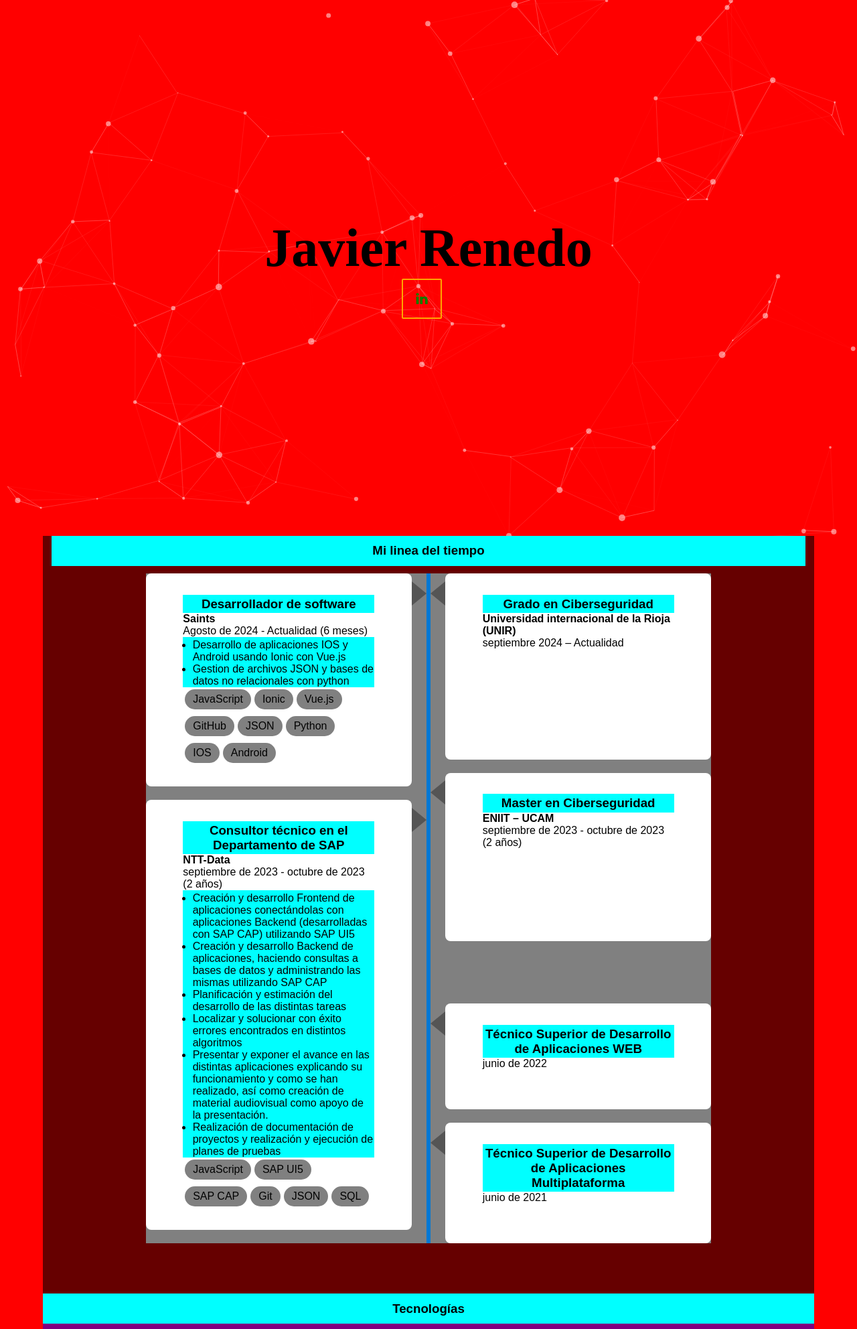
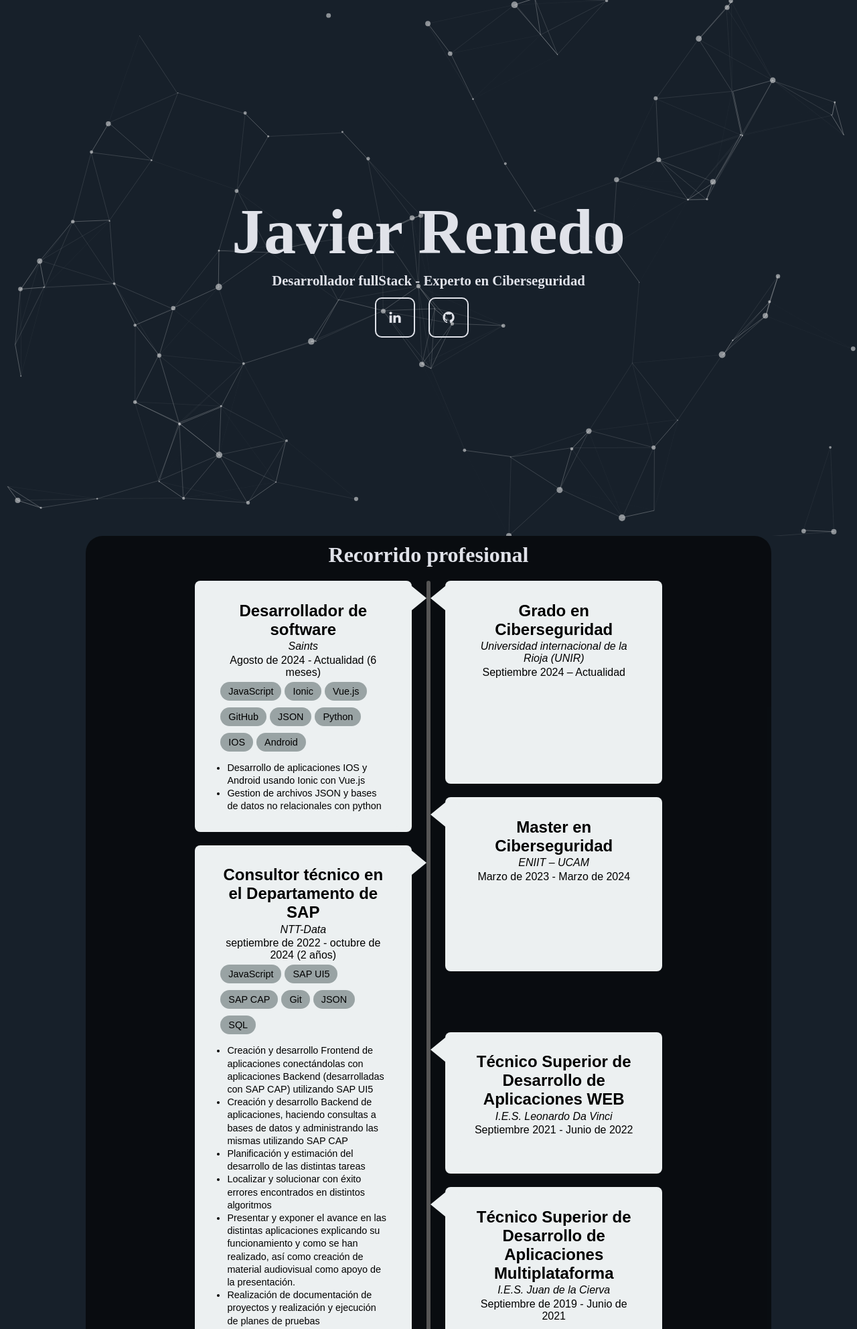
Before and after one commit to renedogj/Curriculum, a PHP site: page / in a window 1280 px wide. Shown: the top 1984 px of the page at 67% size. Run offline with PHP 8.4, Linux system fonts and the light colour scheme.

Commit message:
fix css, add links, finish timeline

```diff
--- a/css/index.css
+++ b/css/index.css
@@ -6,56 +6,48 @@
 
 body {
 	font-family: Arial, sans-serif;
-	margin: 0;
-	padding: 0;
-/*	background-color: #f4f4f4;*/
-background-color: red;
+	background-color: #17202a;
 }
 
 .divBackgroundParticles{
 	position: fixed;
 	width: 100%;
 	height: 100%;
-/*	background-color: blue;*/
-/*	background-size: cover;*/
-/*	background-position: 50% 50%;*/
-/*	background-repeat: no-repeat;*/
 }
 
 
 .div-inicio{
 	width: 100%;
 	height: 100vh;
-	/*	background-color: yellow;*/
-	/*display: grid;
-	grid-template-columns: 1fr 1fr;
-	grid-template-rows: auto 1fr;
-	grid-template-areas:
-		"barraSuperior barraSuperior"
-		"titulo imagen";*/
 	display: flex;
 	justify-content: center;
 	align-items: center;
 	position: relative;
-/*    align-content: center;*/
-/*    flex-direction: column;*/
 }
 
 .divContenedoInicio{
+	width: 100%;
 	display: flex;
 	justify-content: center;
 	align-items: center;
 	position: relative;
-/*    align-content: center;*/
 	flex-direction: column;
 }
 
 .h1-inicioNombre{
 	width: 100%;
 	text-align: center;
-	font-size: 5em;
+	font-size: 6em;
 	font-family: Century;
+	color: #e0e2e9;
+}
 
+.h3-inicio {
+	text-align: center;
+	font-family: Century;
+	color: #e0e2e9;
+	padding: 0.5%;
+    font-size: 1.3em;
 }
 
 .div-skills{
@@ -78,10 +70,15 @@ flex-direction: column;
 }
 
 section h3 {
-	background-color: cyan;
 	text-align: center;
 	padding: 1%;
-	font-size: 1.5e
+	font-size: 1.5em;
+}
+
+.h3-title{
+	font-family: Century;
+	color: #e0e2e9;
+	font-size: 2rem;
 }
 
 /*RRSS*/
@@ -90,25 +87,24 @@ section h3 {
 	flex-grow: 1;
 	display: flex;
 	justify-content: center;
+	padding: 0.5%;
 }
 
 .div-inicio-RRSS a {
-	text-decoration: none !important;
+	text-decoration: none;
 	width: 60px;
 	height: 60px;
 	display: flex;
 	align-items: center;
 	justify-content: center;
-	border-radius: 2px;
 	margin-right: 20px;
 	font-size: 20px;
 	overflow: hidden;
 	position: relative;
-	color: green;
-	border: 2px solid orange;
+	color: #e0e2e9;
+	border: 2px solid #e0e2e9;
+	border-radius: 10px;
 	transition: all 0.2s linear 0s;
-
-
 }
 
 .div-inicio-RRSS  a i {
@@ -133,7 +129,6 @@ section h3 {
 }
 
 .div-inicio-RRSS a {
-
 	&:after {
 		content: "";
 		display: block;
@@ -144,8 +139,8 @@ section h3 {
 		right: 0;
 		margin: auto;
 		position: absolute;
-		background-color: white;
-		border-radius: purple;
+		background-color: #e0e2e9;
+		border-radius: 5px;
 	}
 
 	&:hover {
@@ -157,61 +152,6 @@ section h3 {
 		}
 	}
 }
-}
-
-
-.div-inicioFoto{
-	/*background-repeat: no-repeat;
-	background-position: right center;*/
-	/*background-size: 150%;
-	grid-area: imagen;*/
-}
-
-/*.div-inicio{
-	background-color: rgba(50,50,50,0.5);
-	position: relative;
-	width: 100%;
-	display: flex;
-	flex-wrap: nowrap;
-	justify-content: space-evenly;
-	align-items: center;
-}*/
-/*
-.div-inicio-inicialesIdiomas{
-	position: relative;
-	width: 18%;
-	display: flex;
-	flex-wrap: wrap;
-	justify-content: space-evenly;
-	align-items: center;
-	column-gap: 2px;
-}
-
-.div-inicio-inicialesIdiomas span{
-	flex-grow: 1;
-	text-align: center;
-	font-size: 17px;
-}
-
-.div-inicio-inicialesIdiomas a{
-	color: #FBFAFB;
-}*/
-
-/*@media(max-width: 700px){
-	.div-inicio-letrasOMI h1{
-		font-size: 5em;
-	}
-}
-
-@media(max-width: 500px){
-	.div-inicio-letrasOMI h1{
-		font-size: 3.5em;
-	}
-
-	.div-inicio-inicialesIdiomas span{
-		font-size: 14px;
-	}
-}*/
 
 .extra {
 	width: 100%;
--- a/css/timeline.css
+++ b/css/timeline.css
@@ -1,26 +1,17 @@
 .timeline {
 	background-color: rgba(0, 0, 0, 0.6);
 	position: relative;
-	width: 90%;
+	width: 80%;
 	margin: auto;
 	padding: 0 1% 5% 1%;
-/*	height: 800px;*/
-/*	width: 60%;*/
-/*	max-width: 0 20%;*/
-/*	margin: 50px auto;*/
-/*	display: flex;*/
-/*	gap: 50px;*/
-/*	flex-direction: row;*/
+	border-radius: 25px;
+	margin-bottom: 1%;
 }
 
 .divContenedoraTimeline{
-	background-color: grey;
 	position: relative;
-	width: 75%;
-/*	height: 800px;*/
-/*	max-width: 0 20%;*/
+	width: 70%;
 	margin: 1% auto;
-/*	margin-top: 50px;*/
 	display: flex;
 	gap: 50px;
 	flex-direction: row;
@@ -31,11 +22,12 @@
 	content: '';
 	position: absolute;
 	width: 6px;
-	background-color: #0078d4;
+	background-color: #555;
 	top: 0;
 	bottom: 0;
 	left: 50%;
 	margin-left: -3px;
+	border-radius: 10px;
 }
 
 .experiencia,
@@ -47,9 +39,9 @@
 }
 
 .container {
-	padding: 3% 9%;
+	padding: 2.5% 5%;
 	position: relative;
-	background-color: white;
+	background-color: #ecf0f1;
 	border-radius: 8px;
 }
 
@@ -65,12 +57,12 @@
 
 .experiencia .container::before {
 	right: -22px;
-	border-left: 22px solid #555;
+	border-left: 22px solid #ecf0f1;
 }
 
 .formacion .container::before {
 	left: -22px;
-	border-right: 22px solid #555;
+	border-right: 22px solid #ecf0f1;
 }
 
 .experiencia-2 {
@@ -107,15 +99,27 @@
 
 .content {
 	padding: 20px;
-	background-color: white;
+	background-color: #ecf0f1;
 	position: relative;
 	border-radius: 8px;
-/*	box-shadow: 0 2px 5px rgba(0, 0, 0, 0.2);*/
+}
+
+.empresa,
+.institucion {
+	text-align: center;
+	font-weight: normal;
+	font-style: oblique;
+}
+
+.periodo{
+	text-align: center;
+	padding: 1% 0;
 }
 
 .ulDescripcion{
-	background-color: cyan;
-	padding: 1% 0 0 5%;
+	padding: 5% 0 0 5%;
+	font-size: 0.9rem;
+	line-height: 1.2rem;
 }
 
 .divTecnologias {
@@ -129,12 +133,13 @@
 }
 
 .divTecnologias span {
-	background-color: grey;
+	background-color: #99a3a4;
 	position: relative;
 	padding: 1% 3%;
 	border-radius: 40%;
+	font-size: 0.9rem;
 	padding: 6px 12px;
-	border-radius: 25px;
+	border-radius: 25px
 }
 
 
--- a/index.php
+++ b/index.php
@@ -23,8 +23,10 @@
 	<section class="div-inicio">
 		<div class="divContenedoInicio">
 			<h1 class="h1-inicioNombre" id="h1-InicioNombre"></h1>
+			<h3 class="h3-inicio">Desarrollador fullStack - Experto en Ciberseguridad</h3>
 			<div class="div-inicio-RRSS">
-				<a href="#" class="in" title="Join us on Linked In"><i class="fa fa-linkedin" aria-hidden="true"></i></a>
+				<a href="https://www.linkedin.com/in/javierrenedogonzalez/" class="in" title="Join us on Linked In" target="_blank"><i class="fa fa-linkedin" aria-hidden="true"></i></a>
+				<a href="https://github.com/renedogj" class="in" title="Join us on Linked In" target="_blank"><i class="fa fa-github" aria-hidden="true"></i></a>
 			</div>
 		</div>
 	</section>
--- a/views/certificaciones.html
+++ b/views/certificaciones.html
@@ -1,5 +1,5 @@
 	<section class="certificaciones">
-		<h3>Certificaciones</h3>
+		<h3 class="h3-title">Certificaciones</h3>
 		<div class="divContenedorCertificaciones">
 			<div class="certificacion">
 				<img src="img/logo_microsoft_azure_fundamentals.png">
--- a/views/proyectos.html
+++ b/views/proyectos.html
@@ -1,5 +1,5 @@
 	<section class="proyectos">
-		<h3>Mis proyectos</h3>
+		<h3 class="h3-title">Mis proyectos</h3>
 		<div class="divContenedorProyectos">
 			<div class="proyecto">
 				<h4>Nombre Proyecto</h4>
--- a/views/tecnologias.html
+++ b/views/tecnologias.html
@@ -1,5 +1,5 @@
 	<section class="tecnologias">
-		<h3>Tecnologías</h3>
+		<h3 class="h3-title">Tecnologías</h3>
 		<div class="divContenedorTecnologias">
 			<div class="cicurloGrandre circuloFronted circuloGrandeLateral">
 				<div class="circuloCentral">
--- a/views/timeline.html
+++ b/views/timeline.html
@@ -1,16 +1,12 @@
 <section class="timeline" id="timeline">
-		<h3>Mi linea del tiempo</h3>
+		<h3 class="h3-title">Recorrido profesional</h3>
 		<div class="divContenedoraTimeline">
 			<div class="experiencia">
 				<div class="container experiencia-2">
 					<div class="content">
 						<h3>Desarrollador de software</h3>
-						<h4>Saints</h4>
+						<h4 class="empresa">Saints</h4>
 						<p class="periodo">Agosto de 2024 - Actualidad (6 meses)</p>
-						<ul class="ulDescripcion">
-							<li>Desarrollo de aplicaciones IOS y Android usando Ionic con Vue.js</li>
-							<li>Gestion de archivos JSON y bases de datos no relacionales con python</li>
-						</ul>
 						<div class="divTecnologias">
 							<span>JavaScript</span>
 							<span>Ionic</span>
@@ -21,13 +17,25 @@
 							<span>IOS</span>
 							<span>Android</span>
 						</div>
+						<ul class="ulDescripcion">
+							<li>Desarrollo de aplicaciones IOS y Android usando Ionic con Vue.js</li>
+							<li>Gestion de archivos JSON y bases de datos no relacionales con python</li>
+						</ul>
 					</div>
 				</div>
 				<div class="container experiencia-1">
 					<div class="content">
 						<h3>Consultor técnico en el Departamento de SAP</h3>
-						<h4>NTT-Data</h4>
-						<p class="periodo">septiembre de 2023 - octubre de 2023 (2 años)</p>
+						<h4 class="empresa">NTT-Data</h4>
+						<p class="periodo">septiembre de 2022 - octubre de 2024 (2 años)</p>
+						<div class="divTecnologias">
+							<span>JavaScript</span>
+							<span>SAP UI5</span>
+							<span>SAP CAP</span>
+							<span>Git</span>
+							<span>JSON</span>
+							<span>SQL</span>
+						</div>
 						<ul class="ulDescripcion">
 							<li>Creación y desarrollo Frontend de aplicaciones conectándolas con aplicaciones Backend (desarrolladas con SAP CAP) utilizando SAP UI5</li>
 							<li>Creación y desarrollo Backend de aplicaciones, haciendo consultas a bases de datos y administrando las mismas utilizando SAP CAP</li>
@@ -40,14 +48,6 @@
 
 							<li>Realización de documentación de proyectos y realización y ejecución de planes de pruebas</li>
 						</ul>
-						<div class="divTecnologias">
-							<span>JavaScript</span>
-							<span>SAP UI5</span>
-							<span>SAP CAP</span>
-							<span>Git</span>
-							<span>JSON</span>
-							<span>SQL</span>
-						</div>
 					</div>
 				</div>
 				<div class="experiencia--1"></div>
@@ -56,28 +56,30 @@
 				<div class="container formacion-4">
 					<div class="content">
 						<h3>Grado en Ciberseguridad</h3>
-						<h4>Universidad internacional de la Rioja (UNIR)</h4>
-						<p class="periodo">septiembre 2024 – Actualidad</p>
+						<h4 class="institucion">Universidad internacional de la Rioja (UNIR)</h4>
+						<p class="periodo">Septiembre 2024 – Actualidad</p>
 					</div>
 				</div>
 				<div class="container formacion-3">
 					<div class="content">
 						<h3>Master en Ciberseguridad</h3>
-						<h4>ENIIT – UCAM</h4>
-						<p class="periodo">septiembre de 2023 - octubre de 2023 (2 años)</p>
+						<h4 class="institucion">ENIIT – UCAM</h4>
+						<p class="periodo">Marzo de 2023 - Marzo de 2024</p>
 					</div>
 				</div>
 				<div class="formacion-25"></div>
 				<div class="container  formacion-2">
 					<div class="content">
 						<h3>Técnico Superior de Desarrollo de Aplicaciones WEB</h3>
-						<p class="periodo">junio de 2022</p>
+						<h4 class="institucion">I.E.S. Leonardo Da Vinci</h4>
+						<p class="periodo">Septiembre 2021 - Junio de 2022</p>
 					</div>
 				</div>
 				<div class="container formacion-1">
 					<div class="content">
 						<h3>Técnico Superior de Desarrollo de Aplicaciones Multiplataforma</h3>
-						<p class="periodo">junio de 2021</p>
+						<h4 class="institucion">I.E.S. Juan de la Cierva</h4>
+						<p class="periodo">Septiembre de 2019 - Junio de 2021</p>
 					</div>
 				</div>
 			</div>
```
Lines whose indentation alone changed are shown as unchanged.
